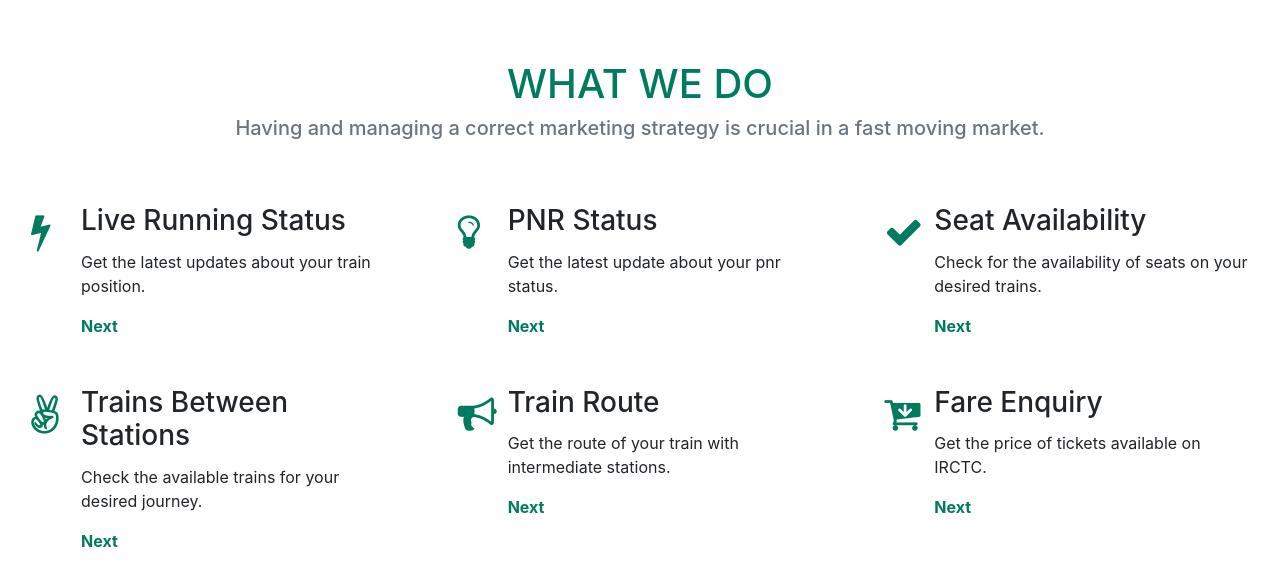
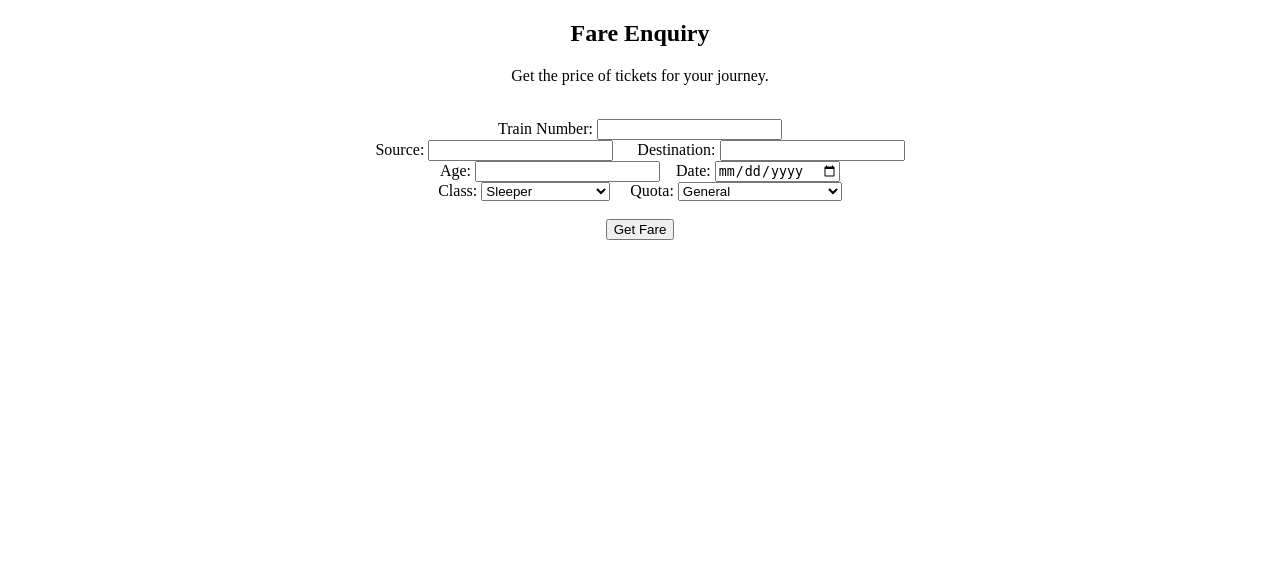
Before and after one commit to MehtaDevang/TheTrainApp, a Django app: page /indianTrains/train_fare in a window 1280 px wide. Shown: the top 586 px of the page. Run offline with Django 3.2, Linux system fonts and the light colour scheme; data that the repository does not hold is empty; some libraries are stand-ins or nearby versions.

Commit message:
Fare Enquiry and Trains Between Stations added

```diff
--- /dev/null
+++ b/indianTrains/templates/fare.html
@@ -0,0 +1,41 @@
+<!DOCTYPE html>
+<html lang="en">
+<head>
+    <meta charset="UTF-8">
+    <title>Fare Enquiry</title>
+</head>
+<body>
+    <center>
+        <h2>Fare Enquiry</h2>
+        <p>Get the price of tickets for your journey.</p><br>
+
+        <form method="post" action="{% url 'train_fare' %}">
+            {% csrf_token %}
+            <label>Train Number: </label><input type="text" maxlength="5" minlength="5" name="train_no"><br>
+            <label>Source: </label><input type="text" name="source">&nbsp;&nbsp;&nbsp;&nbsp;&nbsp;
+            <label>Destination: </label><input type="text" name="destination"><br>
+            <label>Age: </label><input type="number" name="age">&nbsp;&nbsp;&nbsp;&nbsp;<label>Date: </label><input type="date" name="date"><br>
+            <label>Class: </label>
+            <select name="pref" required>
+                <option value="SL">Sleeper</option>
+                <option value="CC">AC Chair Car</option>
+                <option value="3A">AC 3 Tier</option>
+                <option value="FC">First Class</option>
+                <option value="2A">AC 2-Tier Sleeper</option>
+                <option value="1A">AC First Class</option>
+            </select>&nbsp;&nbsp;&nbsp;&nbsp;
+            <label>Quota: </label>
+            <select name="quota" required>
+                <option value="GN">General</option>
+                <option value="TQ">Tatkal</option>
+                <option value="LD">Ladies</option>
+                <option value="HP">Physically Handicapped</option>
+                <option value="DF">Defence</option>
+            </select><br><br>
+            <button type="submit">Get Fare</button>
+
+        </form>
+
+    </center>
+</body>
+</html>
--- a/indianTrains/templates/index.html
+++ b/indianTrains/templates/index.html
@@ -84,7 +84,7 @@
 						<div class="card-block block-4">
 							<h3 class="card-title">Trains Between Stations</h3>
 							<p class="card-text">Check the available trains for your desired journey.</p>
-							<a href="javascript:void();" title="Read more" class="read-more" >Next<i class="fa fa-angle-double-right ml-2"></i></a>
+							<a href="{% url 'trains' %}" title="Read more" class="read-more" >Next<i class="fa fa-angle-double-right ml-2"></i></a>
 						</div>
 					</div>
 				</div>
@@ -93,7 +93,7 @@
 						<div class="card-block block-5">
 							<h3 class="card-title">Train Route</h3>
 							<p class="card-text">Get the route of your train with intermediate stations.</p>
-							<a href="javascript:void();" title="Read more" class="read-more" >Next<i class="fa fa-angle-double-right ml-2"></i></a>
+							<a href="{% url 'route' %}" title="Read more" class="read-more" >Next<i class="fa fa-angle-double-right ml-2"></i></a>
 						</div>
 					</div>
 				</div>
@@ -102,7 +102,7 @@
 						<div class="card-block block-6">
 							<h3 class="card-title">Fare Enquiry</h3>
 							<p class="card-text">Get the price of tickets available on IRCTC.</p>
-							<a href="javascript:void();" title="Read more" class="read-more" >Next<i class="fa fa-angle-double-right ml-2"></i></a>
+							<a href="{% url 'fare' %}" title="Read more" class="read-more" >Next<i class="fa fa-angle-double-right ml-2"></i></a>
 						</div>
 					</div>
 				</div>
--- a/indianTrains/urls.py
+++ b/indianTrains/urls.py
@@ -7,8 +7,13 @@ urlpatterns = [
     # url('station_codes', views.station, name='station_codes'),
     url('seat_availability', views.seat_availability, name='seat_availability'),
     url(r'^seats', views.seatAvailability, name='seatAvailability'),
-    url('train_fare', views.train_fare, name='train_fare'),
     url(r'^liveStatus$', views.liveStatus , name='liveStatus'),
     url(r'^pnr_status$', views.pnr_status, name='pnr_status'),
     url(r'^pnrStatus$', views.pnrStatus, name='pnrStatus'),
+    url(r'^route$', views.route, name='route'),
+    url('get_route', views.get_route, name='get_route'),
+    url(r'^fare', views.fare, name='fare'),
+    url('train_fare', views.train_fare, name='train_fare'),
+    url('get_trains', views.get_trains, name='get_trains'),
+    url(r'^trains', views.trains, name='trains'),
 ]
--- a/indianTrains/views.py
+++ b/indianTrains/views.py
@@ -150,15 +150,35 @@ def seat_availability(request):
 
     return render(request, 'seatAvailability.html', context)
 
+def fare(request):
+    return render(request, 'fare.html')
+
 def train_fare(request):
-    train_number = "11061"
-    source = "jbp"
-    dest = "bsb"
-    age = "21"
-    class_code = "SL"
-    quota = "GN"
-    date = "01-01-2019"
+    context = {}
 
+    train_number = ""
+    source = ""
+    dest = ""
+    age = ""
+    class_code = ""
+    quota = ""
+    date = ""
+
+    if(request.method == "POST"):
+        train_number = request.POST["train_no"]
+        source = request.POST["source"]
+        dest = request.POST["destination"]
+        age = request.POST["age"]
+        class_code = request.POST["pref"]
+        quota = request.POST["quota"]
+        date = request.POST["date"]
+
+        arr = date.split("-")
+        date = arr[2] + "-" + arr[1] + "-" + arr[0]
+
+    print(date)
+    print(class_code)
+    print(quota)
     url = "https://api.railwayapi.com/v2/fare/train/" + train_number + "/source/" + source + "/dest/" + dest + " /age/" + age + "/pref/" + class_code + "/quota/" + quota + "/date/" + date + "/apikey/"+ api_key + "/"
 
     response = requests.get(url)
@@ -167,4 +187,60 @@ def train_fare(request):
 
     print(result)
 
-    return render(request, 'index.html')
+    return render(request, 'fare.html')
+
+def route(request):
+    return render(request, 'route.html')
+
+def get_route(request):
+    context = {}
+    train_number = ""
+    if request.method == "POST":
+        train_number = request.POST["train_no"]
+
+    url = "https://api.railwayapi.com/v2/route/train/" + train_number + "/apikey/" + api_key + "/"
+    response = requests.get(url)
+    result = response.json()
+
+    print(result["route"])
+    if(result["response_code"] == 200):
+        context = {
+            "response_code" : result["response_code"],
+            "train_name" : result["train"]["name"],
+            "train_number" : train_number,
+            "route" : result["route"],
+        }
+    return render(request, 'route.html', context)
+
+
+def trains(request):
+    return render(request, 'trainsBetweenStation.html')
+
+def get_trains(request):
+    context = {}
+    source = ""
+    dest = ""
+    date = ""
+
+    if(request.method == "POST"):
+        source = request.POST["source"]
+        dest = request.POST["destination"]
+        date = request.POST["date"]
+
+        arr = date.split("-")
+        date = arr[2] + "-" + arr[1] + "-" + arr[0]
+
+    url = "https://api.railwayapi.com/v2/between/source/" + source + "/dest/" + dest + "/date/" + date + "/apikey/" + api_key + "/"
+    response = requests.get(url)
+    result = response.json()
+
+    for train in result["trains"]:
+        print(train)
+
+    if(result["response_code"] == 200):
+        context = {
+            "response_code" : result["response_code"],
+            "trains" : result["trains"],
+        }
+
+    return render(request, 'trainsBetweenStation.html', context)
```
Also changed, not shown: indianTrains/templates/route.html (added, +51 -0 lines), indianTrains/templates/trainsBetweenStation.html (added, +56 -0 lines).
